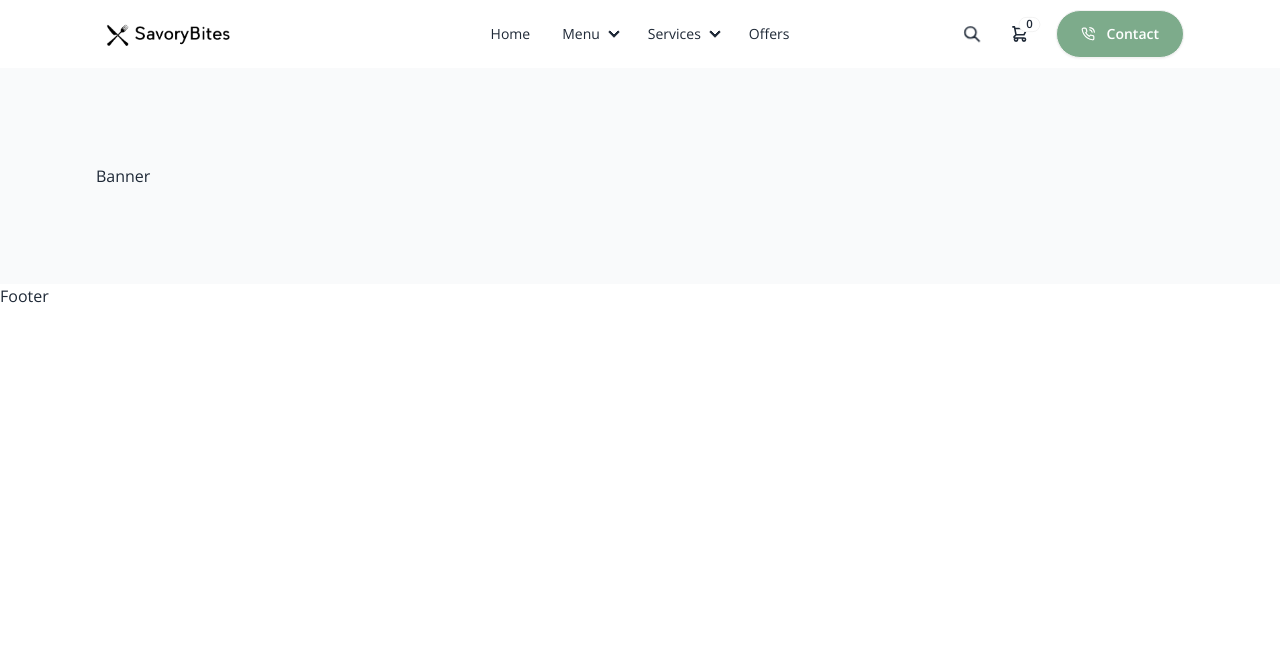
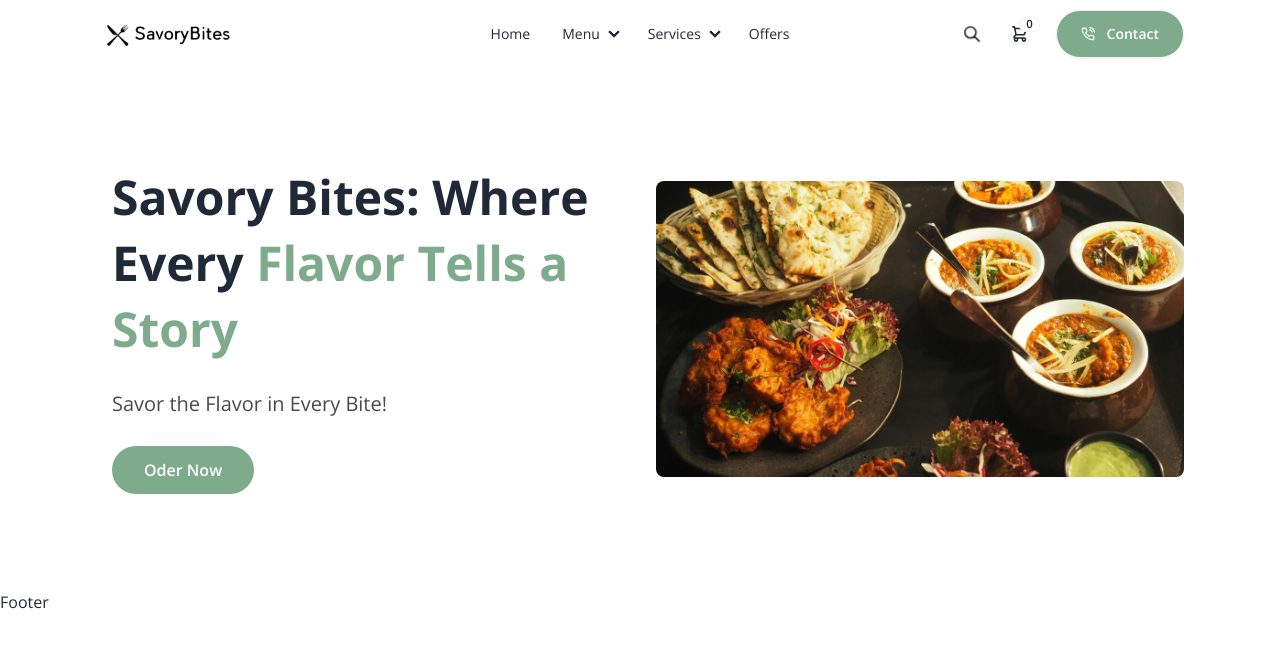
Before and after one commit to bhrt-aayush/SavoryBites, a React (Vite) app in the folder client/: page / in a window 1280 px wide. Shown: the top 648 px of the page. Built offline with nearby package versions, Linux system fonts and the light colour scheme.

Commit message:
Scroll Not Working

```diff
--- a/client/src/components/Banner.jsx
+++ b/client/src/components/Banner.jsx
@@ -1,9 +1,24 @@
 import React from 'react'
+import food from '/food.jpg'
 
 const Banner = () => {
   return (
-    <div className='section-container bg-gray-50'>
-      <div className='py-24'>Banner</div>
+    <div className='section-container '>
+      <div className='py-24 flex flex-col md:flex-row-reverse justify-between items-center gap-8'>
+        {/*image*/}
+        <div className='md:w-1/2'>
+        <img src ={food} alt="Delicious food" className='rounded-lg'/>
+        </div>
+
+        {/*text*/}
+        <div className='md:w-1/2 space-y-7 px-4'>
+            <h2 className='md:text-5xl font-bold text:4xl md:leading-snug leading-snug '>Savory Bites: Where Every <span className='text-green'>Flavor Tells a Story</span></h2>
+            <p className='text-xl text-[#4A4A4A]'>Savor the Flavor in Every Bite!</p>
+            <button className='bg-green px-8 py-3 font-semibold text-white rounded-full'>Oder Now</button>
+        </div>
+
+
+      </div>
     </div>
   )
 }
```
Also changed, not shown: client/src/components/Navbar.jsx (+13 -0 lines), client/public/food.jpg (added), client/public/food.png (deleted).
